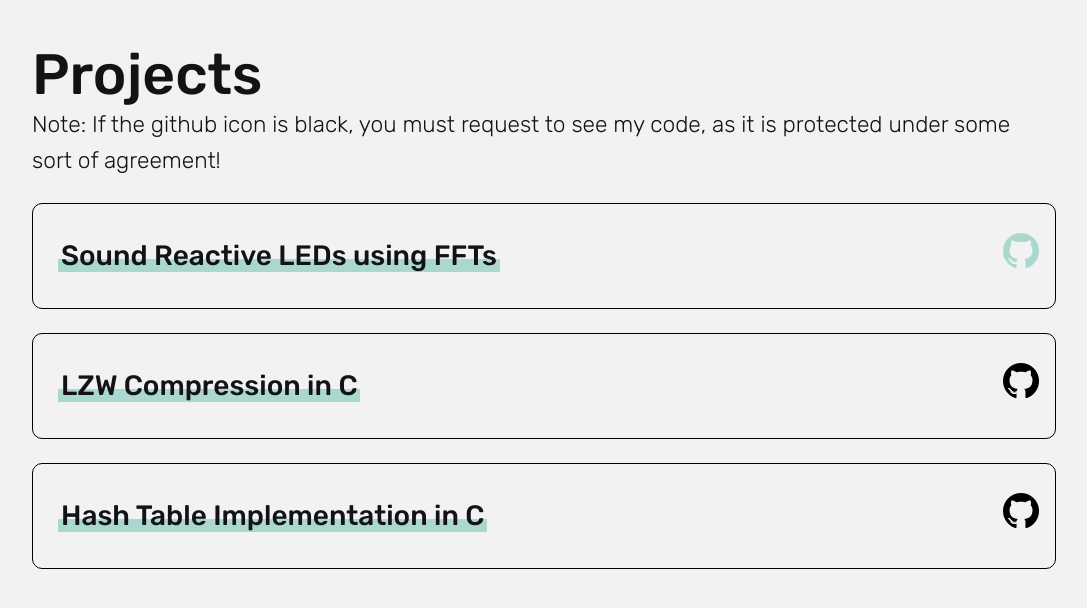
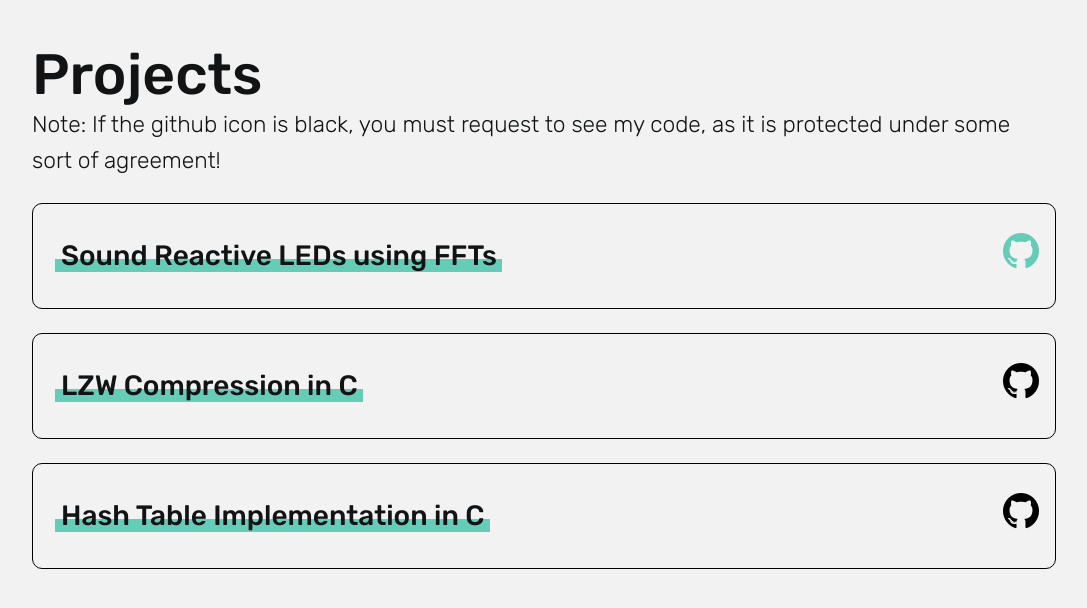
Before and after one commit to joesimop/joesimop.github.io, a plain HTML site: page projects.html in a window 1280 px wide. Shown: the whole page, without its empty margins (96-1183 px from the left). Drawn offline with nearby package versions, Linux system fonts and the light colour scheme.

Commit message:
Color Changes

```diff
--- a/projects.html
+++ b/projects.html
@@ -22,7 +22,7 @@
         <button class="btn btn-link" type="button" data-toggle="collapse" data-target="#collapseOne" aria-expanded="false" aria-controls="collapseOne">
           <a>Sound Reactive LEDs using FFTs</a>
         </button>
-        <a href="#"class="fa fa-github project-icon" style="color:#AAD8CF"></a>
+        <a href="#"class="fa fa-github project-icon" style="color:#65CCB8"></a>
       </h5>
     </div>
 
--- a/styless.css
+++ b/styless.css
@@ -38,14 +38,15 @@ a:after {
   position: absolute;
   z-index: -1;
   top: 60%;
-  left: -0.1em;
-  right: -0.1em;
+  left: -0.2em;
+  right: -0.2em;
   bottom: 0;
-  transition: top 200ms cubic-bezier(0, .8, .13, 1);
-  background-color: #AAD8CF;
+  transition: all 200ms cubic-bezier(0, .8, .13, 1);
+  background-color: #65CCB8;
 }
 a:hover:after {
-  top: 0%;
+  top: -0.1em;
+  bottom: -0.1em;
   text-decoration: none;
   color: #121314;
 }
@@ -113,7 +114,7 @@ a:hover{
 .project-icon{
   font-size: 3.0em;
   font-weight: 300;
-  margin-bottom: 0;
+  margin-bottom: ;
   float: right;
   color: black;
 }
@@ -123,7 +124,7 @@ a.project-icon {
   position: relative;
 }
 a.project-icon:after {
-  top:100%;
+  top:1010%;
 }
 a.project-icon:hover{
   color: #121314;
```
